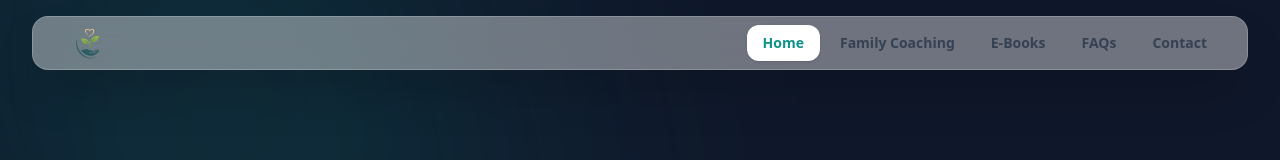
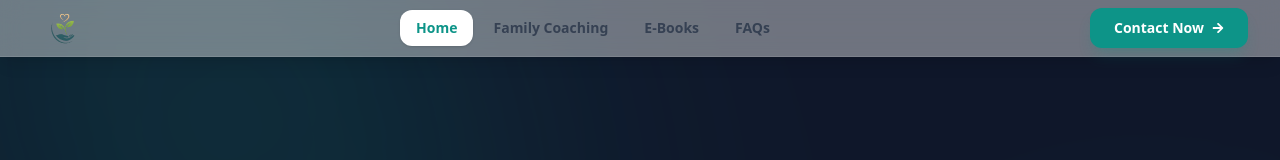
Before and after one commit to shakeeldev1/Better-Health-Project, a React (Vite) app in the folder client/: page / in a window 1280 px wide. Shown: the top 160 px of the page. Built offline with nearby package versions, Linux system fonts and the light colour scheme.

Commit message:
refactor: update navbar  and layout structure

```diff
--- a/client/src/components/common/Navbar.jsx
+++ b/client/src/components/common/Navbar.jsx
@@ -37,18 +37,18 @@ const Navbar = () => {
   };
 
   return (
-    <div className="fixed top-0 left-0 w-full z-50 px-4 sm:px-6 lg:px-8 pt-4 pointer-events-none">
+    <div className="fixed top-0 left-0 w-full z-50 pointer-events-none">
       <motion.nav
-        className={`mx-auto max-w-7xl pointer-events-auto transition-all duration-500 rounded-2xl border border-white/20 shadow-2xl py-2 ${
+        className={`w-full pointer-events-auto transition-all duration-500 border-b border-white/10 shadow-lg py-2 ${
           isScrolled
-            ? "bg-white/70 backdrop-blur-xl"
+            ? "bg-white/80 backdrop-blur-xl"
             : "bg-white/40 backdrop-blur-md"
         }`}
         initial={{ y: -100, opacity: 0 }}
         animate={{ y: 0, opacity: 1 }}
         transition={{ type: "spring", stiffness: 100, damping: 20 }}
       >
-        <div className="px-6 flex items-center justify-between">
+        <div className="max-w-7xl mx-auto px-4 sm:px-6 lg:px-8 flex items-center justify-between">
           {/* Logo */}
           <Link to="/" onClick={scrollToTop} className="flex-shrink-0">
             <motion.img
@@ -59,10 +59,10 @@ const Navbar = () => {
             />
           </Link>
 
-          {/* Desktop Navigation & Mobile Toggle - Right Side */}
-          <div className="flex items-center gap-6">
-            <div className="hidden lg:flex items-center gap-1">
-              {navItems.map(({ label, to }) => {
+          {/* Desktop Navigation - Centered */}
+          <div className="hidden lg:flex items-center justify-center flex-1 mx-8">
+            <div className="flex items-center gap-1">
+              {navItems.filter(item => item.label !== 'Contact').map(({ label, to }) => {
                 const isActive = location.pathname === to;
                 return (
                   <Link
@@ -87,6 +87,22 @@ const Navbar = () => {
                 );
               })}
             </div>
+          </div>
+
+          {/* Right Side - Contact Now & Mobile Toggle */}
+          <div className="flex items-center gap-4">
+            {/* Desktop Contact Now Button */}
+            <Link to="/contact" className="hidden lg:block">
+              <motion.button
+                whileHover={{ scale: 1.05 }}
+                whileTap={{ scale: 0.95 }}
+                onClick={() => handleNavClick('/contact')}
+                className="flex items-center gap-2 px-6 py-2.5 bg-primary text-white rounded-xl text-sm font-bold shadow-lg shadow-primary/20 hover:bg-primary/90 transition-all"
+              >
+                <span>Contact Now</span>
+                <FaArrowRight className="text-xs" />
+              </motion.button>
+            </Link>
 
             {/* Mobile Menu Button */}
             <button
```
